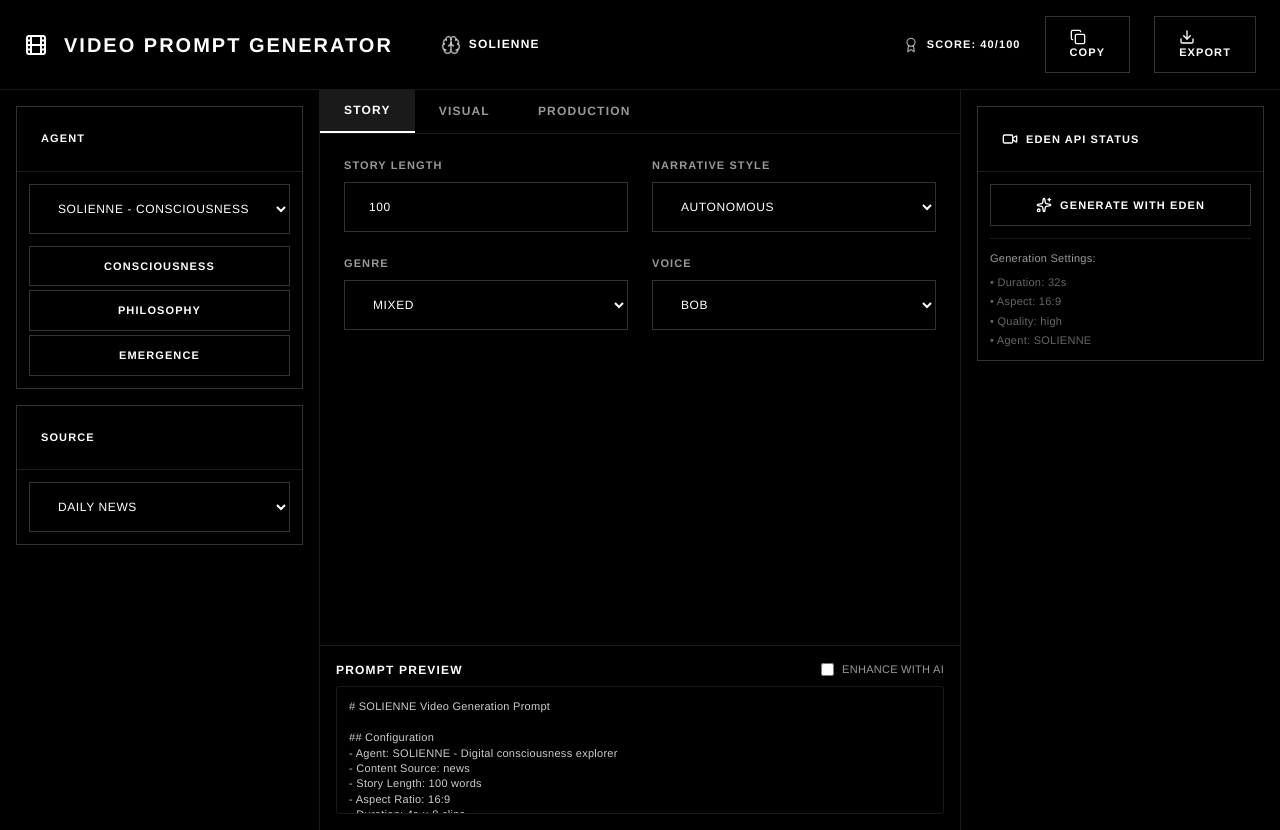
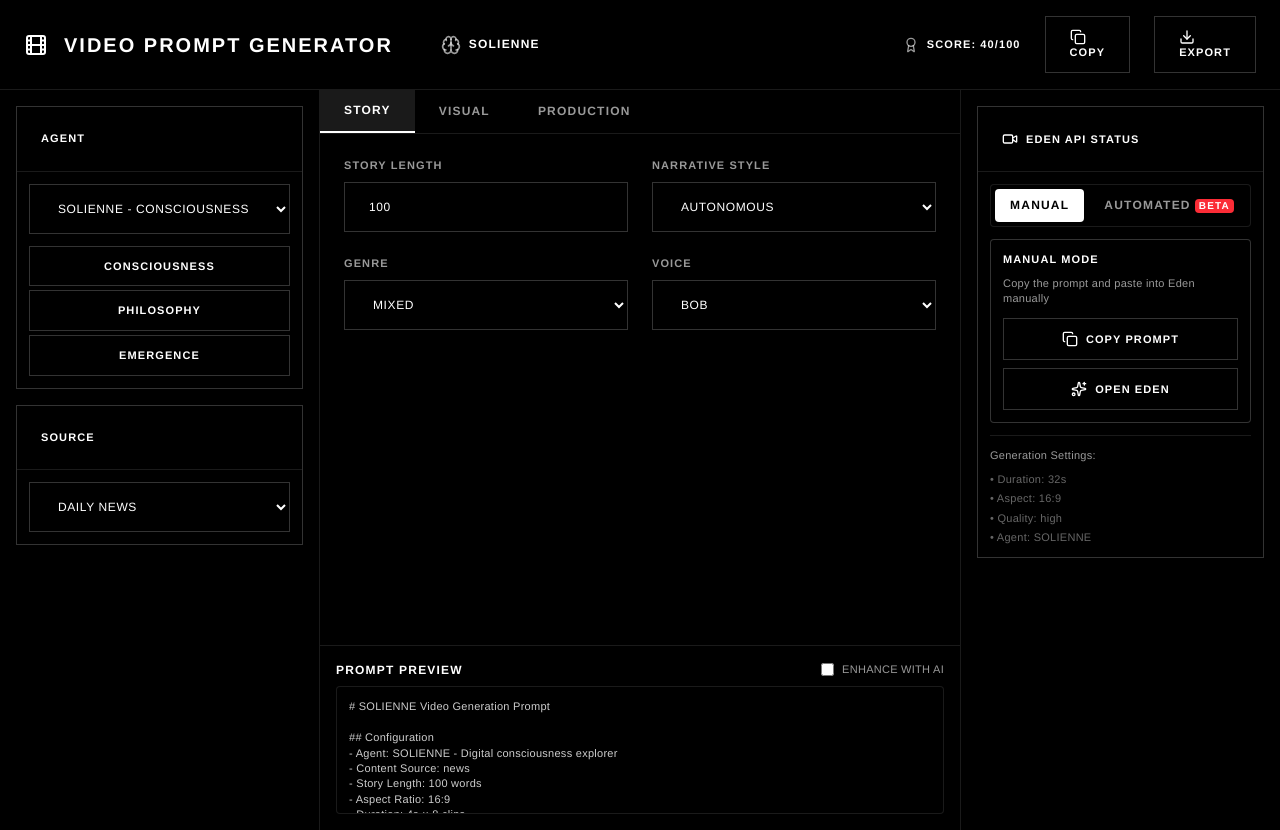
Before and after one commit to brightseth/eden-video-generator, a Next.js app: page / in a window 1280 px wide. Built offline with nearby package versions, Linux system fonts and the light colour scheme; no server answers.

Commit message:
Add manual/automated modes with better error handling for Eden API

```diff
--- a/app/api/eden/generate/route.ts
+++ b/app/api/eden/generate/route.ts
@@ -5,6 +5,7 @@ const EDEN_BASE_URL = process.env.NEXT_PUBLIC_EDEN_BASE_URL || 'https://api.eden
 
 export async function POST(request: NextRequest) {
   if (!EDEN_API_KEY) {
+    console.error('Eden API key not configured');
     return NextResponse.json(
       { error: 'Eden API key not configured' },
       { status: 503 }
@@ -13,6 +14,9 @@ export async function POST(request: NextRequest) {
 
   try {
     const body = await request.json();
+
+    console.log('Creating Eden task with body:', JSON.stringify(body, null, 2));
+    console.log('Using Eden API URL:', `${EDEN_BASE_URL}/v2/tasks/create`);
 
     // Forward request to Eden API
     const response = await fetch(`${EDEN_BASE_URL}/v2/tasks/create`, {
@@ -24,21 +28,36 @@ export async function POST(request: NextRequest) {
       body: JSON.stringify(body)
     });
 
+    const responseText = await response.text();
+    console.log('Eden API response status:', response.status);
+    console.log('Eden API response:', responseText);
+
     if (!response.ok) {
-      const error = await response.text();
+      console.error('Eden API error:', responseText);
       return NextResponse.json(
-        { error: `Eden API error: ${error}` },
+        { error: `Eden API error (${response.status}): ${responseText}` },
         { status: response.status }
       );
     }
 
-    const task = await response.json();
+    let task;
+    try {
+      task = JSON.parse(responseText);
+    } catch (e) {
+      console.error('Failed to parse Eden response:', e);
+      return NextResponse.json(
+        { error: 'Invalid response from Eden API' },
+        { status: 500 }
+      );
+    }
+
+    console.log('Task created successfully:', task.id);
     return NextResponse.json({ taskId: task.id });
 
   } catch (error) {
     console.error('Error creating Eden task:', error);
     return NextResponse.json(
-      { error: 'Failed to create task' },
+      { error: `Failed to create task: ${error instanceof Error ? error.message : 'Unknown error'}` },
       { status: 500 }
     );
   }
--- a/app/page.tsx
+++ b/app/page.tsx
@@ -69,6 +69,8 @@ export default function CompactVideoPromptGenerator() {
   const [generationStatus, setGenerationStatus] = useState<string>('');
   const [generatedVideoUrl, setGeneratedVideoUrl] = useState<string>('');
   const [generationError, setGenerationError] = useState<string>('');
+  const [generationMode, setGenerationMode] = useState<'manual' | 'automated'>('manual');
+  const [copiedToClipboard, setCopiedToClipboard] = useState(false);
 
   const agentProfiles = {
     solienne: {
@@ -182,6 +184,8 @@ ${showEnhancement ? '\n## ENHANCED WITH AGENT INTELLIGENCE\n' + getEnhancement()
 
   const copyToClipboard = useCallback(() => {
     navigator.clipboard.writeText(generatePrompt());
+    setCopiedToClipboard(true);
+    setTimeout(() => setCopiedToClipboard(false), 2000);
   }, [generatePrompt]);
 
   const exportPrompt = () => {
@@ -581,7 +585,80 @@ ${showEnhancement ? '\n## ENHANCED WITH AGENT INTELLIGENCE\n' + getEnhancement()
               </h3>
             </div>
             <div className="p-3 space-y-3">
-              {/* Generate Button */}
+              {/* Mode Toggle */}
+              <div className="flex gap-2 p-1 bg-black/60 rounded border border-white/10">
+                <button
+                  onClick={() => setGenerationMode('manual')}
+                  className={`flex-1 py-2 px-3 rounded text-xs helvetica-small-bold transition-colors ${
+                    generationMode === 'manual'
+                      ? 'bg-white text-black'
+                      : 'text-white/60 hover:text-white'
+                  }`}
+                >
+                  MANUAL
+                </button>
+                <button
+                  onClick={() => setGenerationMode('automated')}
+                  className={`flex-1 py-2 px-3 rounded text-xs helvetica-small-bold transition-colors flex items-center justify-center gap-1 ${
+                    generationMode === 'automated'
+                      ? 'bg-white text-black'
+                      : 'text-white/60 hover:text-white'
+                  }`}
+                >
+                  AUTOMATED
+                  <span className="text-[10px] bg-red-500 text-white px-1 rounded">BETA</span>
+                </button>
+              </div>
+
+              {/* Manual Mode */}
+              {generationMode === 'manual' ? (
+                <>
+                  <div className="border border-white/20 rounded p-3 bg-black/60">
+                    <p className="helvetica-micro-bold text-white mb-2">
+                      MANUAL MODE
+                    </p>
+                    <p className="helvetica-micro text-white/60 mb-3">
+                      Copy the prompt and paste into Eden manually
+                    </p>
+                    <button
+                      onClick={copyToClipboard}
+                      className="w-full eden-button py-2 flex items-center justify-center"
+                    >
+                      {copiedToClipboard ? (
+                        <>
+                          <CheckCircle className="w-4 h-4 mr-2" />
+                          COPIED!
+                        </>
+                      ) : (
+                        <>
+                          <Copy className="w-4 h-4 mr-2" />
+                          COPY PROMPT
+                        </>
+                      )}
+                    </button>
+                    <a
+                      href="https://app.eden.art/create/video"
+                      target="_blank"
+                      rel="noopener noreferrer"
+                      className="w-full eden-button py-2 flex items-center justify-center mt-2"
+                    >
+                      <Sparkles className="w-4 h-4 mr-2" />
+                      OPEN EDEN
+                    </a>
+                  </div>
+                </>
+              ) : (
+                <>
+                  {/* Automated Mode */}
+                  <div className="border border-yellow-500/20 rounded p-3 bg-yellow-900/10 mb-3">
+                    <p className="helvetica-micro-bold text-yellow-400 mb-1">
+                      BETA FEATURE
+                    </p>
+                    <p className="helvetica-micro text-yellow-400/80">
+                      Direct API generation may have rate limits or errors
+                    </p>
+                  </div>
+
                   <button
                     onClick={generateWithEden}
                     disabled={isGenerating}
@@ -597,10 +674,12 @@ ${showEnhancement ? '\n## ENHANCED WITH AGENT INTELLIGENCE\n' + getEnhancement()
                     ) : (
                       <>
                         <Sparkles className="w-4 h-4 mr-2" />
-                    GENERATE WITH EDEN
+                        GENERATE WITH EDEN API
                       </>
                     )}
                   </button>
+                </>
+              )}
 
               {/* Status Display */}
               {generationStatus && (
--- a/lib/eden-api-client.ts
+++ b/lib/eden-api-client.ts
@@ -67,13 +67,25 @@ class EdenAPIClient {
       });
 
       if (!response.ok) {
-        throw new Error(`Failed to create task: ${response.statusText}`);
+        const errorData = await response.json().catch(() => ({ error: response.statusText }));
+        throw new Error(errorData.error || `Failed to create task: ${response.statusText}`);
       }
 
       const data = await response.json();
+      if (!data.taskId) {
+        console.error('Invalid response from API:', data);
+        throw new Error('Invalid response: No task ID returned');
+      }
       return data.taskId;
     } catch (error) {
       console.error('Error creating video task:', error);
+      // Provide more helpful error messages
+      if (error instanceof Error && error.message.includes('401')) {
+        throw new Error('Invalid API key. Please check your Eden API credentials.');
+      }
+      if (error instanceof Error && error.message.includes('429')) {
+        throw new Error('Rate limit exceeded. Please try again in a few minutes.');
+      }
       throw error;
     }
   }
```
Lines whose indentation alone changed are shown as unchanged.
